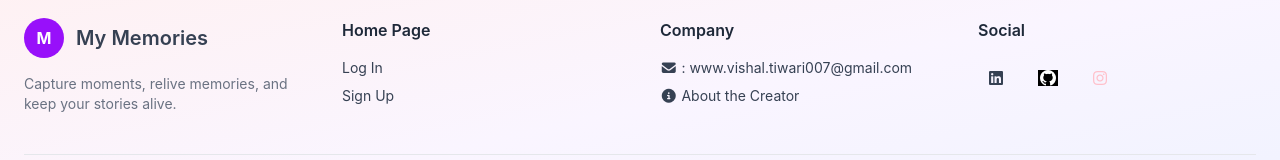
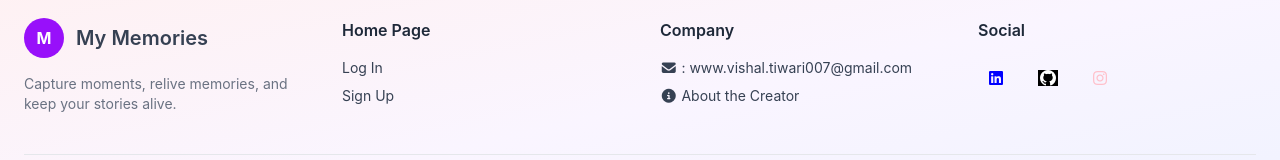
Before and after one commit to Vishal05it/Memories-App, a React (Vite) app in the folder Frontend/: page / in a window 1280 px wide. Shown: the part 960-1120 px from the top of the page. Built offline with nearby package versions, Linux system fonts and the light colour scheme; no server answers.

Commit message:
linkedin blue

```diff
--- a/Frontend/src/Components/Footer.jsx
+++ b/Frontend/src/Components/Footer.jsx
@@ -103,7 +103,7 @@ function Footer() {
               >
                 <i
                   style={{
-                    color: "dark-blue",
+                    color: "blue",
                   }}
                   class="fa-brands fa-linkedin"
                 ></i>
```
